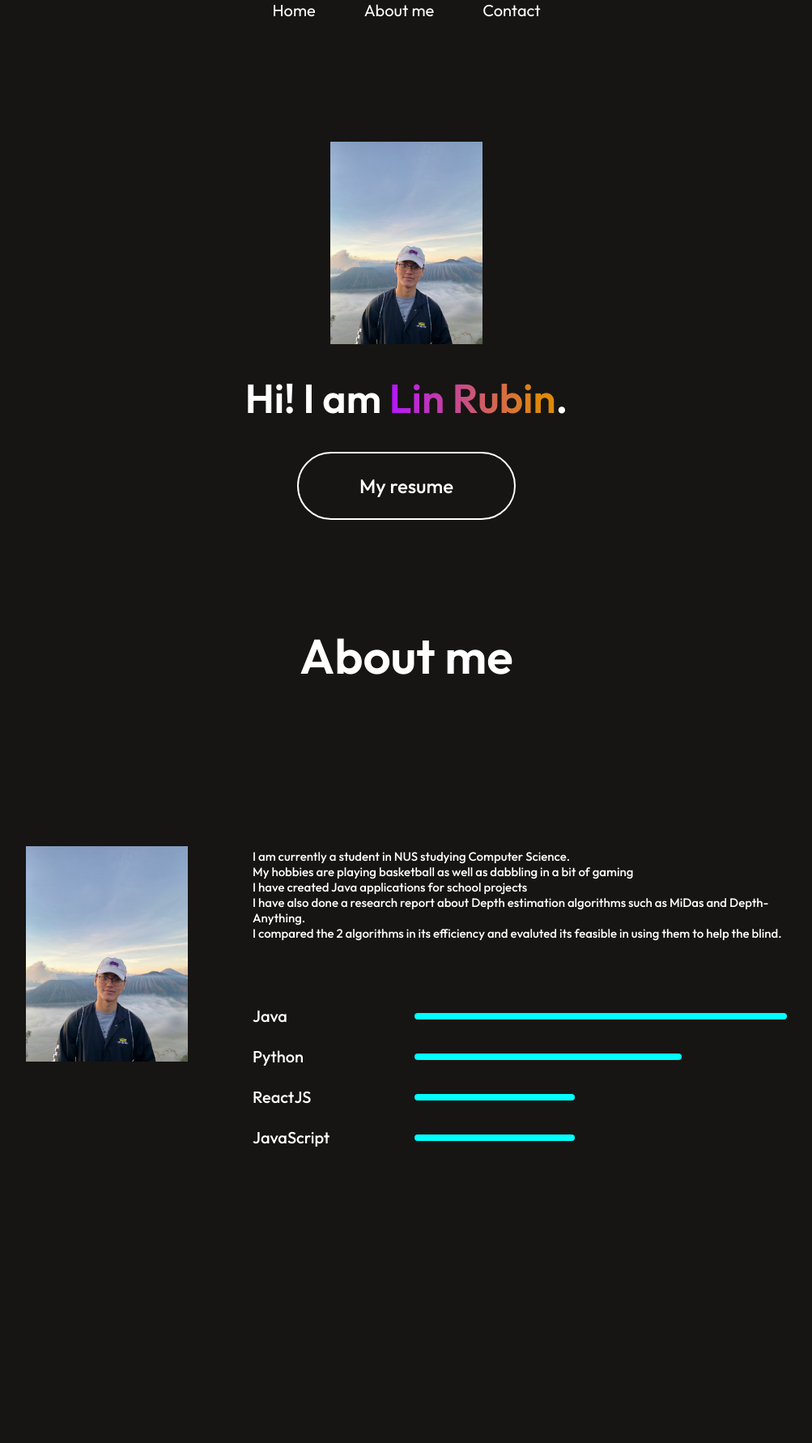
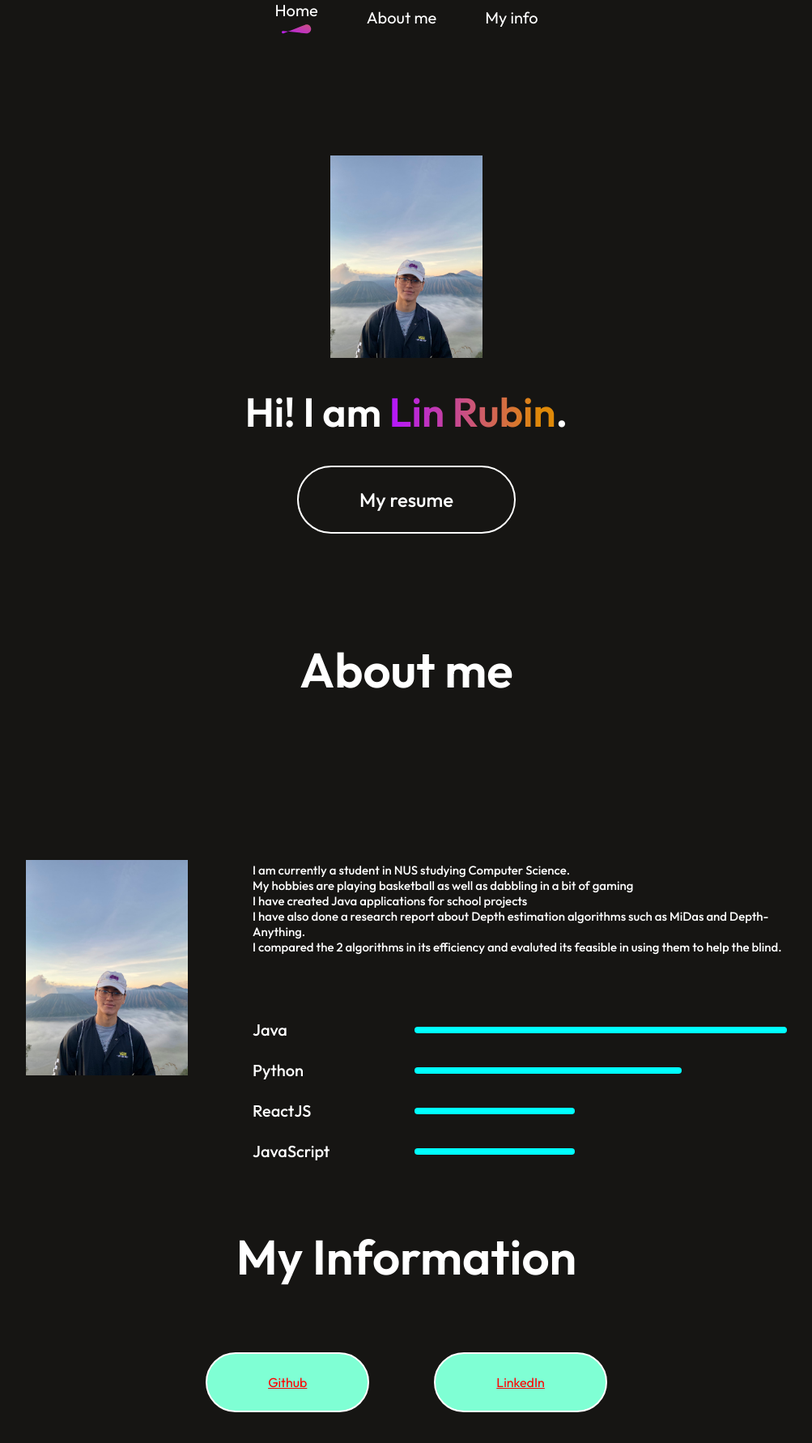
Before and after one commit to Rububzz/Portfolio-website, a React (Vite) app: page / in a window 1280 px wide. Shown: the top 1782 px of the page at 81% size, without its empty margins (138-1141 px from the left). Before the commit the page ends 1417 px from the top, so only its background shows below. Built offline with nearby package versions, Linux system fonts and the light colour scheme.

Commit message:
complete webpage, more can be done but baseline is set

```diff
--- a/package.json
+++ b/package.json
@@ -8,7 +8,7 @@
     "dev": "vite",
     "build": "vite build",
     "predeploy": "npm run build",
-    "deploy":"gh-pages -d dist",
+    "deploy": "gh-pages -d dist",
     "lint": "eslint .",
     "preview": "vite preview"
   },
@@ -21,6 +21,7 @@
     "gsap-trial": "^3.12.5",
     "loaders.css": "^0.1.2",
     "react": "^18.3.1",
+    "react-anchor-link-smooth-scroll": "^1.0.12",
     "react-dom": "^18.3.1",
     "react-leaflet": "^4.2.1",
     "react-loaders": "^3.0.1",
--- a/src/App.jsx
+++ b/src/App.jsx
@@ -2,6 +2,7 @@ import { useState } from "react";
 import Navbar from "./Components/Navbar/Navbar";
 import Header from "./Components/Header/Header";
 import About from "./Components/About/About";
+import Info from "./Components/Info/Info";
 
 function App() {
   return (
@@ -9,6 +10,7 @@ function App() {
       <Navbar />
       <Header />
       <About />
+      <Info />
     </div>
   );
 }
--- a/src/Components/About/About.jsx
+++ b/src/Components/About/About.jsx
@@ -5,7 +5,7 @@ import profilepic from "../../assets/rubinnn.png";
 
 const About = () => {
   return (
-    <div className="about">
+    <div id="about" className="about">
       <div className="about-title">
         <h1>About me</h1>
       </div>
--- a/src/Components/Header/Header.jsx
+++ b/src/Components/Header/Header.jsx
@@ -4,7 +4,7 @@ import profileimg from "../../assets/rubinnn.png";
 
 const Header = () => {
   return (
-    <div className="header">
+    <div id="home" className="header">
       <img src={profileimg} alt="profileimg" className="profileimage" />
       <h1 className="Intro">
         Hi! I am <span>Lin Rubin</span>.
--- /dev/null
+++ b/src/Components/Info/Info.css
@@ -0,0 +1,44 @@
+.information {
+    display: flex;
+    flex-direction: column;
+    align-items: center;
+    gap:80px;
+    margin:80px 170px;
+}
+
+.info-title {
+    position: relative;
+}
+
+.info-title h1 {
+    padding: 0 30px;
+    font-size: 60px;
+    font-weight:600;
+    gap:80px;
+}
+
+.info-section {
+    display: flex;
+    gap:80px
+}
+
+.info {
+    display: flex;
+    gap:50px;
+    align-items: center;
+    transition: .3s;
+    margin-bottom: 50px;
+    padding: 25px 75px;
+    border-radius: 50px;
+    border: 2px solid #FFF;
+    cursor: pointer;
+    background-color: aquamarine;
+}
+
+.info a {
+    color:red;
+}
+
+.info:hover {
+    background-color: #40E0D0;
+}
--- /dev/null
+++ b/src/Components/Info/Info.jsx
@@ -0,0 +1,24 @@
+import React from "react";
+import "./Info.css";
+
+const Info = () => {
+  return (
+    <div id="info" className="information">
+      <div className="info-title">
+        <h1>My Information</h1>
+      </div>
+      <div className="info-section">
+        <div className="info">
+          <a href="https://github.com/Rububzz">Github</a>
+        </div>
+        <div className="info">
+          <a href="https://www.linkedin.com/in/lin-rubin-3a71322aa/">
+            LinkedIn
+          </a>
+        </div>
+      </div>
+    </div>
+  );
+};
+
+export default Info;
--- a/src/Components/Navbar/Navbar.css
+++ b/src/Components/Navbar/Navbar.css
@@ -11,3 +11,20 @@
     gap: 60px;
     font-size: 20px;
 }
+
+.nav-menu li {
+    display: flex;
+    flex-direction: column;
+    gap:5px;
+    cursor: pointer;
+}
+
+.nav-menu li img {
+    display: flex;
+    margin: auto;
+}
+
+.anchor-link {
+    text-decoration: none;
+    color: white;
+}
--- a/src/Components/Navbar/Navbar.jsx
+++ b/src/Components/Navbar/Navbar.jsx
@@ -1,14 +1,33 @@
 import React from "react";
 import "./Navbar.css";
-import logo from "../../assets/logo.svg";
+import underline from "../../assets/nav_underline.svg";
+import { useState } from "react";
+import AnchorLink from "react-anchor-link-smooth-scroll";
 
 const Navbar = () => {
+  const [menu, setMenu] = useState("home");
+
   return (
     <div className="navbar">
       <ul className="nav-menu">
-        <li>Home</li>
-        <li>About me</li>
-        <li>Contact</li>
+        <li>
+          <AnchorLink className="anchor-link" href="#home">
+            <p onClick={() => setMenu("home")}>Home</p>
+          </AnchorLink>
+          {menu === "home" ? <img src={underline} alt="" /> : <></>}
+        </li>
+        <li>
+          <AnchorLink className="anchor-link" offset={50} href="#about">
+            <p onClick={() => setMenu("about")}>About me</p>
+          </AnchorLink>
+          {menu === "about" ? <img src={underline} alt="" /> : <></>}
+        </li>
+        <li>
+          <AnchorLink className="anchor-link" offset={50} href="#info">
+            <p onClick={() => setMenu("info")}>My info</p>
+          </AnchorLink>
+          {menu === "info" ? <img src={underline} alt="" /> : <></>}
+        </li>
       </ul>
     </div>
   );
```
Also changed, not shown: 1 other file (tests, documents, lock files or other folders).
